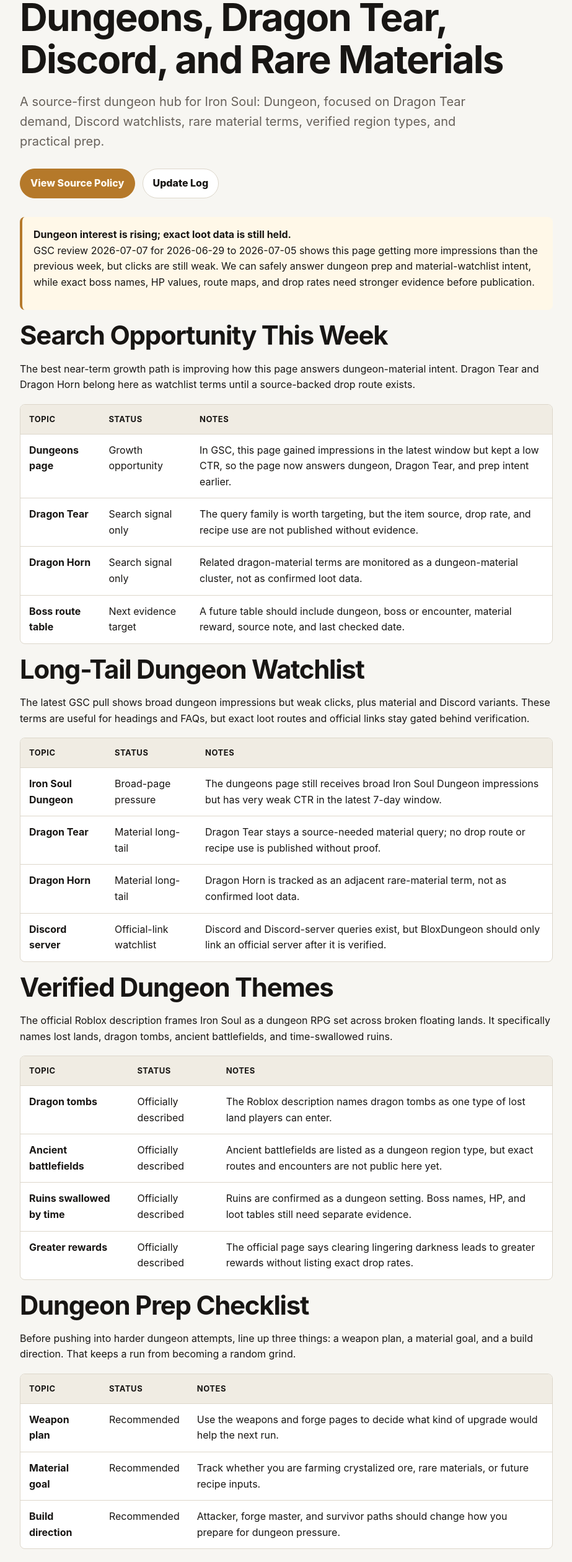
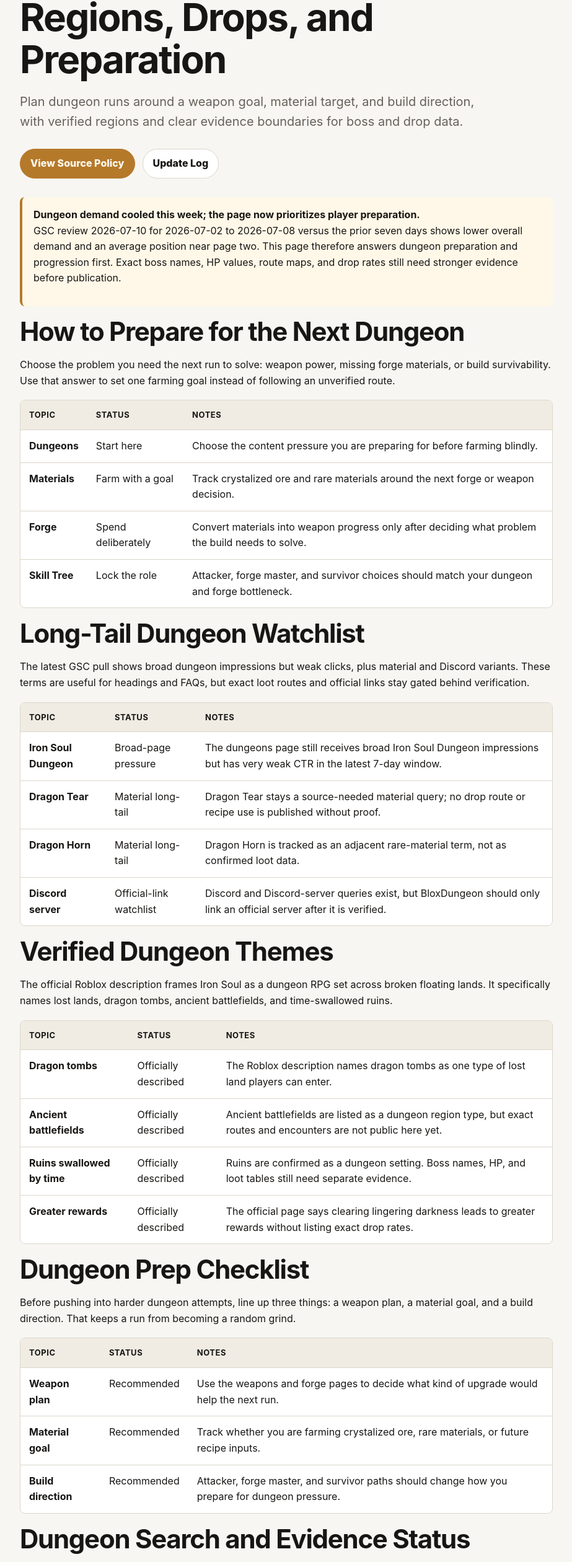
Before and after one commit to jazfox-cloud/bloxdungeon, a Next.js app: page /dungeons in a window 1280 px wide. Shown: the part 225-2745 px from the top of the page at 62% size, without its empty margins (48-971 px from the left). Built offline with nearby package versions, Linux system fonts and the light colour scheme.

Commit message:
Refresh first-stage traffic recovery pages

```diff
--- a/app/builds/page.tsx
+++ b/app/builds/page.tsx
@@ -64,7 +64,8 @@
         <p>
           A real best build needs more than one table. Compare <a href="/attributes/">Attributes</a>,{" "}
           <a href="/best-runes/">Best Runes</a>, <a href="/weapons/">Weapons</a>,{" "}
-          <a href="/race-tier-list/">Race Tier List</a>, and <a href="/forge/">Forge</a> before copying any
+          <a href="/race-tier-list/">Race Tier List</a>, and the{" "}
+          <a href="/forge/">Forge Recipe and Crafting Guide</a> before copying any
           ranking.
         </p>
       </div>
--- a/app/codes/page.tsx
+++ b/app/codes/page.tsx
@@ -24,7 +24,7 @@
     },
     {
       question: "How often is this Iron Soul: Dungeon codes page checked?",
-      answer: "This page keeps a visible check log and is refreshed around game updates, traffic spikes, or credible code claims. The latest check shown here is 2026-07-07."
+      answer: "This page keeps a visible check log and is refreshed around game updates, traffic spikes, or credible code claims. The latest check shown here is 2026-07-10."
     },
     {
       question: "Where do Iron Soul: Dungeon code claims usually fail verification?",
--- a/app/dungeons/page.tsx
+++ b/app/dungeons/page.tsx
@@ -17,9 +17,9 @@
 import { faqJsonLd, JsonLd, pageMetadata } from "@/lib/seo";
 
 export const metadata: Metadata = pageMetadata({
-  title: "Iron Soul: Dungeon Dungeons, Dragon Tear, Discord, and Rare Materials",
+  title: "Iron Soul: Dungeon Guide, Regions, Drops, and Preparation",
   description:
-    "Iron Soul: Dungeon dungeons guide covering Dragon Tear, Dragon Horn, Discord watchlist, rare materials, verified region types, prep logic, and evidence boundaries.",
+    "Iron Soul: Dungeon guide to verified regions, dungeon preparation, progression decisions, rare material evidence, and future boss and drop tables.",
   path: "/dungeons/",
   keywords: [
     "iron soul dungeon dungeons",
@@ -69,28 +69,28 @@
   return (
     <PageShell
       eyebrow="Dungeons"
-      title="Iron Soul: Dungeon Dungeons, Dragon Tear, Discord, and Rare Materials"
-      description="A source-first dungeon hub for Iron Soul: Dungeon, focused on Dragon Tear demand, Discord watchlists, rare material terms, verified region types, and practical prep."
+      title="Iron Soul: Dungeon Guide, Regions, Drops, and Preparation"
+      description="Plan dungeon runs around a weapon goal, material target, and build direction, with verified regions and clear evidence boundaries for boss and drop data."
       path="/dungeons/"
     >
       <JsonLd data={faq} />
       <div className="content">
         <div className="notice">
-          <strong>Dungeon interest is rising; exact loot data is still held.</strong>
+          <strong>Dungeon demand cooled this week; the page now prioritizes player preparation.</strong>
           <p>
-            GSC review {gscReviewDate} for {gscCurrentWindow} shows this page getting more impressions
-            than the previous week, but clicks are still weak. We can safely answer dungeon prep and
-            material-watchlist intent, while exact boss names, HP values, route maps, and drop rates need
-            stronger evidence before publication.
+            GSC review {gscReviewDate} for {gscCurrentWindow} versus the prior seven days shows lower
+            overall demand and an average position near page two. This page therefore answers dungeon
+            preparation and progression first. Exact boss names, HP values, route maps, and drop rates still
+            need stronger evidence before publication.
           </p>
         </div>
 
-        <h2>Search Opportunity This Week</h2>
+        <h2>How to Prepare for the Next Dungeon</h2>
         <p>
-          The best near-term growth path is improving how this page answers dungeon-material intent. Dragon
-          Tear and Dragon Horn belong here as watchlist terms until a source-backed drop route exists.
+          Choose the problem you need the next run to solve: weapon power, missing forge materials, or build
+          survivability. Use that answer to set one farming goal instead of following an unverified route.
         </p>
-        <StatusTable rows={dungeonOpportunityRows} />
+        <StatusTable rows={progressionPathRows} />
 
         <h2>Long-Tail Dungeon Watchlist</h2>
         <p>
@@ -132,13 +132,12 @@
           ]}
         />
 
-        <h2>Recommended Progression Path</h2>
+        <h2>Dungeon Search and Evidence Status</h2>
         <p>
-          Dungeons should set the target for the rest of your planning. If a dungeon is too slow, look at
-          damage and weapons. If it is too punishing, compare survivor choices. If upgrades are blocked,
-          return to materials and forge planning.
+          Search demand helps prioritize research, but it does not verify a drop route or item effect. These
+          are the dungeon topics currently worth tracking as stronger evidence becomes available.
         </p>
-        <StatusTable rows={progressionPathRows} />
+        <StatusTable rows={dungeonOpportunityRows} />
 
         <h2>Dragon Tear and Rare Material Watchlist</h2>
         <p>
@@ -159,7 +158,7 @@
         <h2>Related Pages</h2>
         <p>
           Dungeon planning connects directly to <a href="/materials/">materials</a>,{" "}
-          <a href="/forge/">forge upgrades</a>, <a href="/skill-tree/">skill tree builds</a>, and{" "}
+          <a href="/forge/">the Forge Recipe and Crafting Guide</a>, <a href="/skill-tree/">skill tree builds</a>, and{" "}
           <a href="/weapons/">weapons</a>.
         </p>
 
--- a/app/guide/page.tsx
+++ b/app/guide/page.tsx
@@ -37,6 +37,7 @@
         <h2>Recommended First Steps</h2>
         <ol>
           <li>Use the <a href="/tools/progression-planner/">Progression Planner</a> if you are not sure whether your next step is dungeon prep, materials, forge, skill tree, or code checking.</li>
+          <li>Use the <a href="/forge/">Forge Recipe and Crafting Guide</a> to connect ore, materials, and weapon upgrades before spending resources.</li>
           <li>Play through early fights long enough to understand enemy pacing and material drops.</li>
           <li>Use forge upgrades deliberately instead of chasing every rumored recipe.</li>
           <li>Track whether your build needs damage, survivability, or utility before spending rerolls.</li>
@@ -46,7 +47,7 @@
         <h2>Next Pages</h2>
         <p>
           Start with <a href="/dungeons/">Dungeons</a>, then plan <a href="/materials/">Materials</a>,{" "}
-          <a href="/forge/">Forge</a>, <a href="/skill-tree/">Skill Tree</a>,{" "}
+          <a href="/forge/">Forge Recipe and Crafting Guide</a>, <a href="/skill-tree/">Skill Tree</a>,{" "}
           <a href="/runes/">Runes</a>, <a href="/attributes/">Attributes</a>, and{" "}
           <a href="/weapons/">Weapons</a>.
         </p>
--- a/app/materials/page.tsx
+++ b/app/materials/page.tsx
@@ -97,7 +97,8 @@
 
         <h2>How Materials Connect to Progression</h2>
         <p>
-          Materials sit between <a href="/dungeons/">dungeon runs</a> and <a href="/forge/">forge upgrades</a>.
+          Materials sit between <a href="/dungeons/">dungeon runs</a> and the{" "}
+          <a href="/forge/">Forge Recipe and Crafting Guide</a>.
           If you are not sure what to farm next, choose a build direction on the{" "}
           <a href="/skill-tree/">skill tree page</a>, then work backward to the weapon or upgrade you want.
         </p>
--- a/app/page.tsx
+++ b/app/page.tsx
@@ -30,10 +30,10 @@
               visible community signals, and clearly labeled pending sections when gameplay values are not verified yet.
             </p>
             <div className="button-row">
-              <Link className="button primary" href="/tools/progression-planner/">Open Planner</Link>
+              <Link className="button primary" href="/forge/">Open Forge Recipe Guide</Link>
               <Link className="button" href="/guide/">Start with the Guide</Link>
+              <Link className="button" href="/tools/progression-planner/">Open Planner</Link>
               <Link className="button" href="/codes/">Check Codes</Link>
-              <Link className="button" href="/forge/">Forge Basics</Link>
               <a className="button" href="https://risingblox.com/">
                 Explore RisingBlox
               </a>
--- a/app/sitemap.ts
+++ b/app/sitemap.ts
@@ -3,7 +3,7 @@
 
 export const dynamic = "force-static";
 
-const lastModified = new Date("2026-07-07");
+const lastModified = new Date("2026-07-10");
 
 export default function sitemap(): MetadataRoute.Sitemap {
   return routes.map((route) => ({
--- a/app/weapons/page.tsx
+++ b/app/weapons/page.tsx
@@ -36,7 +36,8 @@
 
         <h2>Related Pages</h2>
         <p>
-          See <a href="/forge/">Forge</a> and <a href="/materials/">Materials</a> for crafting context,{" "}
+          Start with the <a href="/forge/">Forge Recipe and Crafting Guide</a>, then use{" "}
+          <a href="/materials/">Materials</a> for crafting context,{" "}
           <a href="/builds/">Builds</a>, <a href="/skill-tree/">Skill Tree</a>, and{" "}
           <a href="/attributes/">Attributes</a> for build direction, and{" "}
           <a href="/best-runes/">Best Runes</a> for upgrade planning.
--- a/content/iron-soul.ts
+++ b/content/iron-soul.ts
@@ -1,8 +1,8 @@
-export const verificationDate = "2026-07-07";
-export const gscReviewDate = "2026-07-07";
-export const gscCurrentWindow = "2026-06-29 to 2026-07-05";
-export const gscPreviousWindow = "2026-06-22 to 2026-06-28";
-export const gscDeepArticleWindow = "2026-06-08 to 2026-07-05";
+export const verificationDate = "2026-07-10";
+export const gscReviewDate = "2026-07-10";
+export const gscCurrentWindow = "2026-07-02 to 2026-07-08";
+export const gscPreviousWindow = "2026-06-25 to 2026-07-01";
+export const gscDeepArticleWindow = "2026-06-11 to 2026-07-08";
 
 export const officialMechanics = [
   {
@@ -100,7 +100,7 @@
   {
     date: verificationDate,
     source: "Roblox official game API",
-    result: "The game was updated on 2026-07-07. The public description still did not show an official code list."
+    result: "The game was updated on 2026-07-10. The public description still did not show an official code list."
   },
   {
     date: verificationDate,
--- a/content/site.ts
+++ b/content/site.ts
@@ -23,12 +23,12 @@
   creatorType: "Roblox group with verified badge",
   genre: "RPG / Action RPG",
   created: "2026-03-20",
-  updated: "2026-07-07",
-  visits: "113.5M+",
-  playing: "10.2K+",
-  favorites: "171.2K+",
+  updated: "2026-07-10",
+  visits: "119.4M+",
+  playing: "14.8K+",
+  favorites: "182.7K+",
   maxPlayers: "16",
-  lastChecked: "2026-07-07",
+  lastChecked: "2026-07-10",
   robloxUrl: "https://www.roblox.com/games/117533937949084/Iron-Soul-Dungeon",
   robloxApiUrl: "https://games.roblox.com/v1/games?universeIds=9910245722"
 };
@@ -83,16 +83,16 @@
 
 export const pageCards = [
   {
+    href: "/forge/",
+    title: "Forge Recipe Guide",
+    description: "Start with the site's strongest verified search topic: forge recipes, crafting, ore collection, and upgrade planning.",
+    tags: ["forge recipe", "crafting", "forging"]
+  },
+  {
     href: "/codes/",
     title: "Codes",
     description: "Verified active-code status, expired-code tracking, and a clear no-fake-codes policy.",
     tags: ["codes", "last checked", "rerolls"]
-  },
-  {
-    href: "/forge/",
-    title: "Forge",
-    description: "Forge recipe, crafting recipe, forging-guide, ore collection, and upgrade-planning evidence.",
-    tags: ["forge recipe", "crafting", "forging"]
   },
   {
     href: "/tools/progression-planner/",
```
